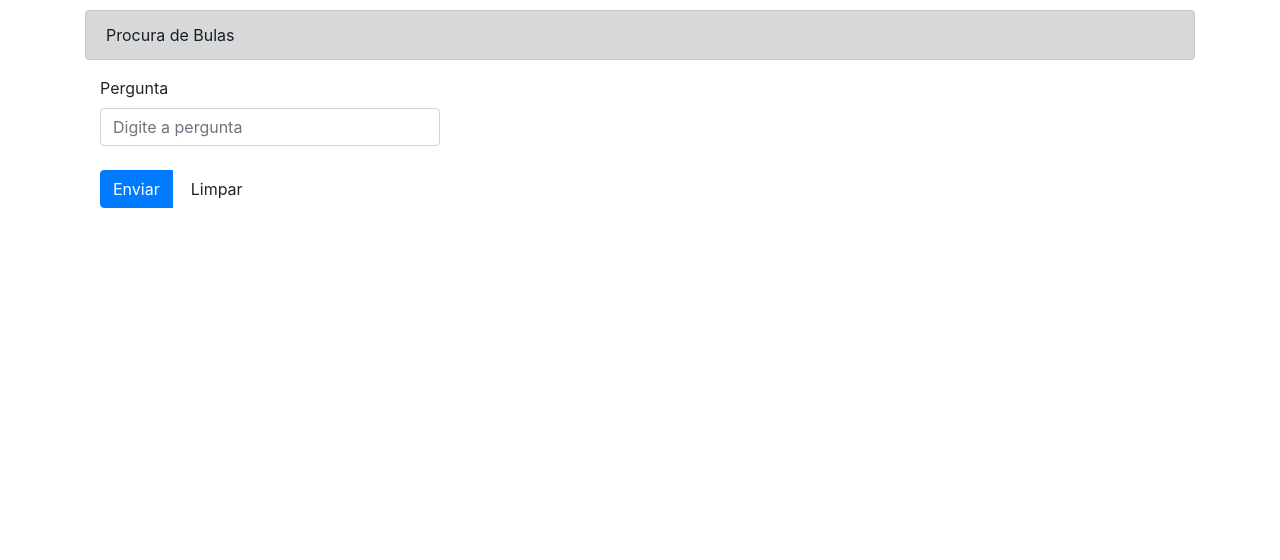
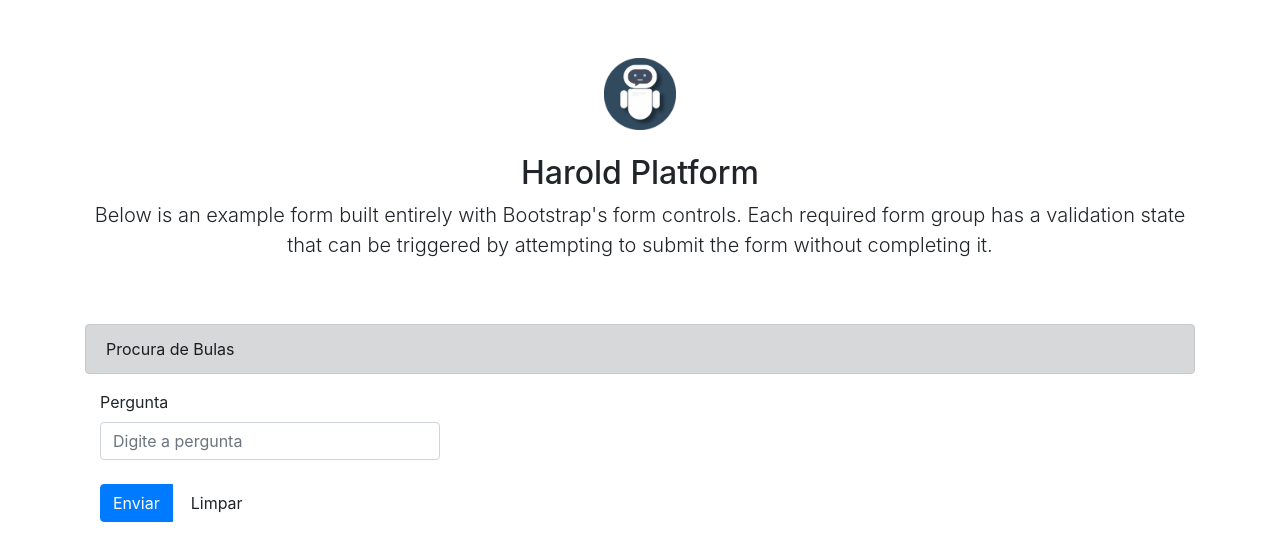
Before and after one commit to RenatoOAAguiar/bulaPage, a website: page index.html in a window 1280 px wide. Drawn offline with nearby package versions, Linux system fonts and the light colour scheme.

Commit message:
Adicionada logo

```diff
--- a/index.html
+++ b/index.html
@@ -9,6 +9,11 @@
 </head>
 <body>
     <div class="container h-100" style="margin-top: 10px">
+            <div class="py-5 text-center">
+                <img class="d-block mx-auto mb-4" src="img/harold.png" alt="" width="72" height="72">
+                <h2>Harold Platform</h2>
+                <p class="lead">Below is an example form built entirely with Bootstrap's form controls. Each required form group has a validation state that can be triggered by attempting to submit the form without completing it.</p>
+            </div>
         <div class="alert alert-dark" role="alert">
             Procura de Bulas
         </div>
```
Also changed, not shown: img/harold.png (added).
